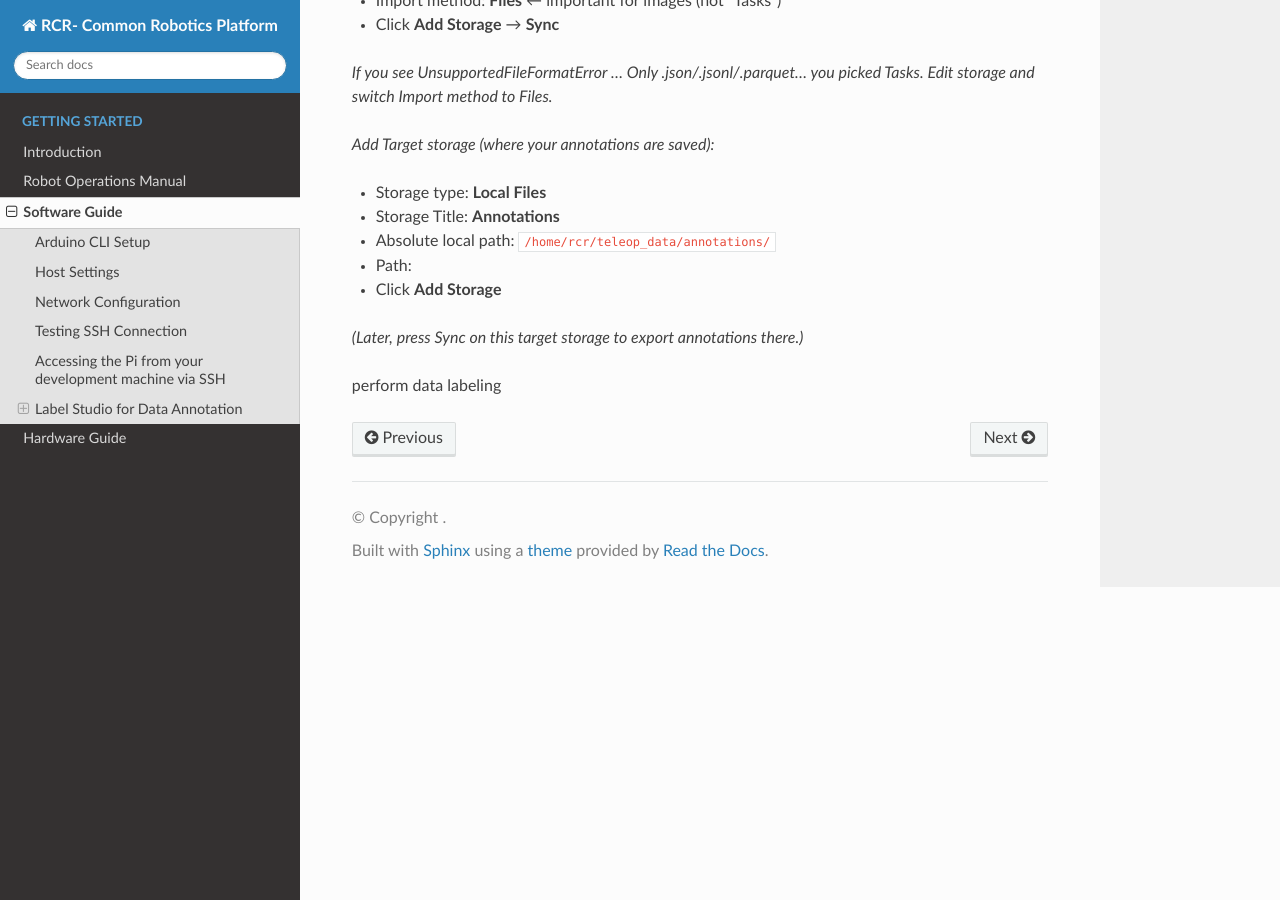
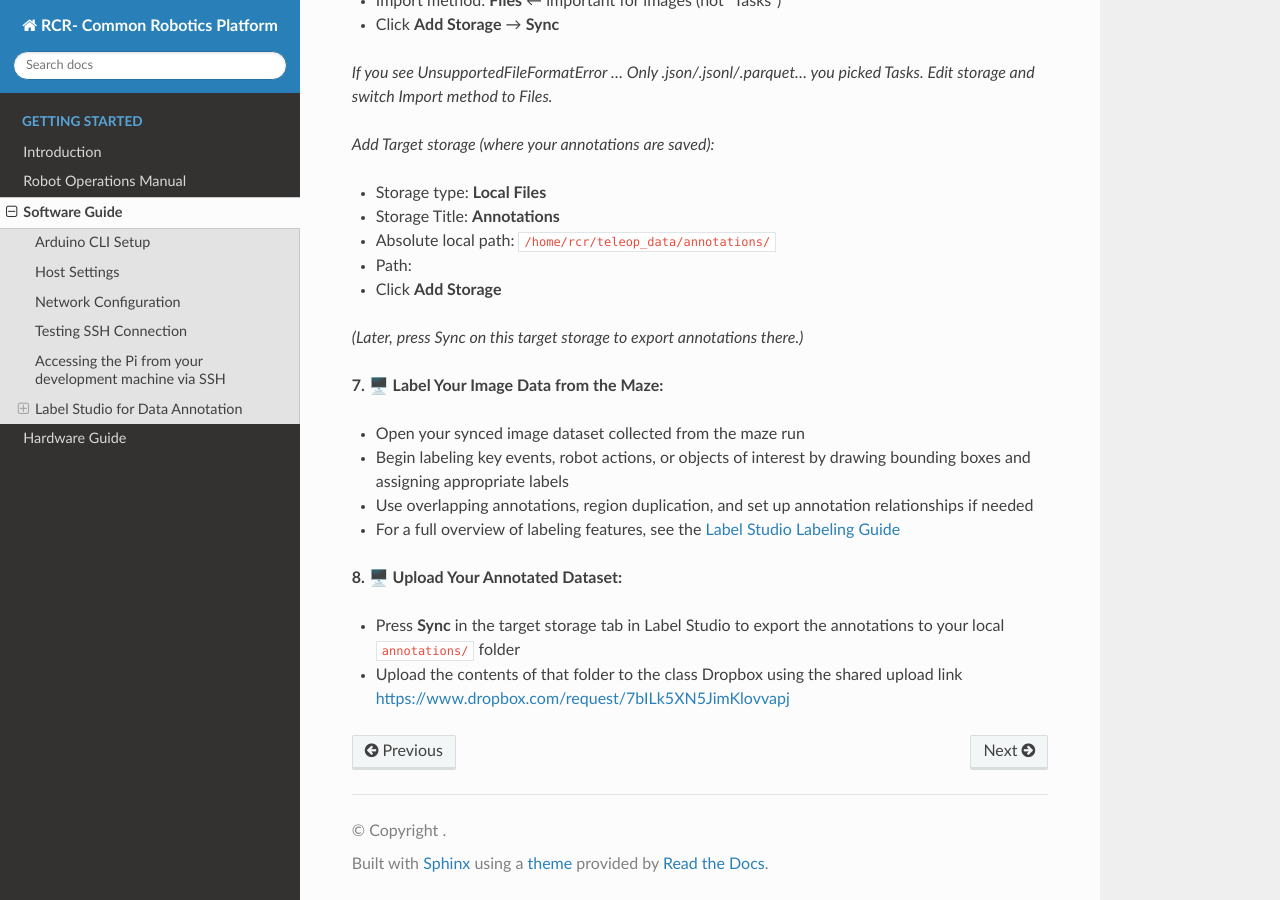
Before and after one commit to RoseCityRobotics/common_platform, a Sphinx documentation site: the page built from docs/source/software.md, in a window 1280 px wide and 900 px high, scrolled down 3665 px. Built offline with Sphinx 7.4.7 and the Read the Docs theme 3.1.0, drawn with Linux system fonts in a browser that asks for light colours.

Commit message:
dropbox link

```diff
--- a/docs/source/software.md
+++ b/docs/source/software.md
@@ -156,4 +156,12 @@ EOF
 
 *(Later, press Sync on this target storage to export annotations there.)*
 
-perform data labeling
+**7. 🖥️ Label Your Image Data from the Maze:**
+- Open your synced image dataset collected from the maze run
+- Begin labeling key events, robot actions, or objects of interest by drawing bounding boxes and assigning appropriate labels
+- Use overlapping annotations, region duplication, and set up annotation relationships if needed
+- For a full overview of labeling features, see the [Label Studio Labeling Guide](https://labelstud.io/guide/)
+
+**8. 🖥️ Upload Your Annotated Dataset:**
+- Press **Sync** in the target storage tab in Label Studio to export the annotations to your local `annotations/` folder
+- Upload the contents of that folder to the class Dropbox using the shared upload link [https://www.dropbox.com/request/7bILk5XN5JimKlovvapj](https://www.dropbox.com/request/7bILk5XN5JimKlovvapj)
```
